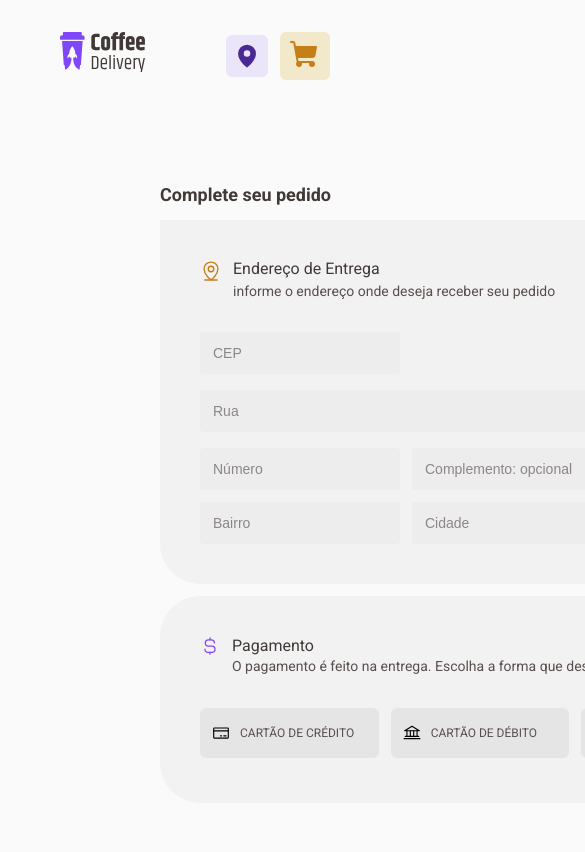
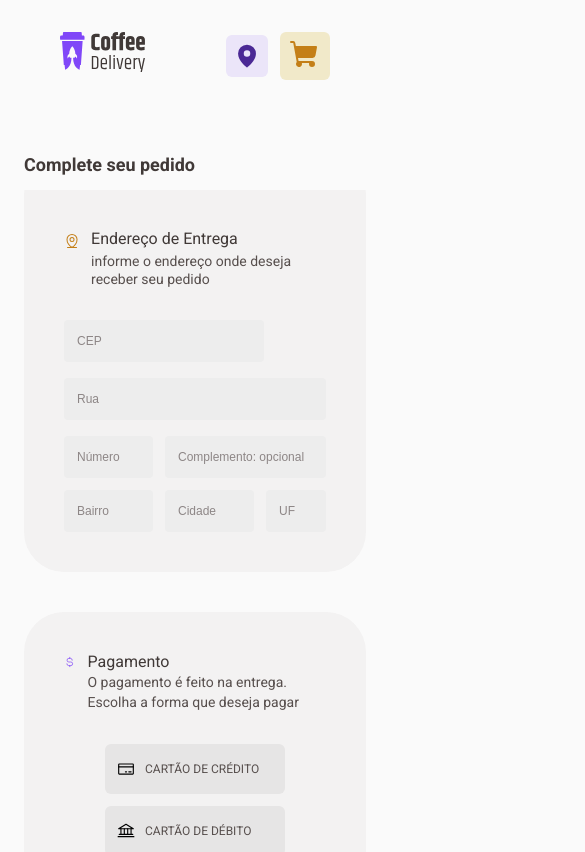
Before and after one commit to Romeusorionaet/Coffee-Delivery, a React (Vite) app: page /checkout in a window 390 px wide. Shown: the top 852 px of the page, 585 px wide, since content can reach past the window. Built offline with nearby package versions, Linux system fonts and the light colour scheme.

Commit message:
responsive checkout - success

```diff
--- a/src/components/Aside/styles.ts
+++ b/src/components/Aside/styles.ts
@@ -4,7 +4,6 @@ export const AsideContainer = styled.aside`
   grid-area: ASIDE;
 
   border-radius: 40px;
-  width: 44.8rem;
 
   color: ${(props) => props.theme['white-500']};
   background-color: ${(props) => props.theme['white-300']};
--- a/src/components/SelectedCoffee/index.tsx
+++ b/src/components/SelectedCoffee/index.tsx
@@ -34,7 +34,7 @@ export function SelectedCoffee() {
                   </div>
 
                   <button onClick={() => removeCoffeeFromCart(item.id)}>
-                    <Trash size={14} /> Remover
+                    <Trash size={14} /> <span>Remover</span>
                   </button>
                 </div>
               </ButtonController>
--- a/src/components/SelectedCoffee/styles.ts
+++ b/src/components/SelectedCoffee/styles.ts
@@ -9,6 +9,7 @@ export const SelectedCoffeecontainer = styled.div`
   > div {
     display: flex;
     gap: 2rem;
+    justify-content: center;
 
     padding-bottom: 2.4rem;
     margin-bottom: 2.4rem;
@@ -19,12 +20,24 @@ export const SelectedCoffeecontainer = styled.div`
       width: 6.4rem;
     }
 
-    span {
-      font-size: 1.6rem;
+    > span {
+      font-size: 1.4rem;
       font-weight: 700;
       font-style: bold;
 
       color: ${(props) => props.theme['gray-300']};
+    }
+  }
+
+  @media (max-width: 700px) {
+    padding: 2.8rem 1rem;
+  }
+
+  @media (max-width: 500px) {
+    > div {
+      img {
+        width: 6rem;
+      }
     }
   }
 `
@@ -92,4 +105,17 @@ export const ButtonController = styled.div`
       background-color: ${(props) => props.theme['gray-100']};
     }
   }
+
+  @media (max-width: 500px) {
+    h3 {
+      font-size: 1.4rem;
+    }
+
+    .wrapper > button {
+      width: 4.5rem;
+      span {
+        display: none;
+      }
+    }
+  }
 `
--- a/src/pages/Checkout/components/PaymentOptions/styles.ts
+++ b/src/pages/Checkout/components/PaymentOptions/styles.ts
@@ -3,8 +3,7 @@ import styled from 'styled-components'
 export const PaymentOptionsContainer = styled.div`
   grid-area: PAYMENT;
 
-  width: 64rem;
-  height: 20.7rem;
+  max-width: 64rem;
 
   padding: 4rem;
   border-radius: 40px;
@@ -54,7 +53,7 @@ export const Options = styled.div`
 
     padding: 1.6rem 1rem;
 
-    width: 18rem;
+    max-width: 18rem;
     height: 5rem;
 
     border: none;
@@ -88,4 +87,13 @@ export const Options = styled.div`
     border: solid 2px ${(props) => props.theme['purple-200']};
     background-color: ${(props) => props.theme['purple-100']};
   }
+
+  @media (max-width: 700px) {
+    flex-wrap: wrap;
+    justify-content: center;
+
+    button {
+      width: 100%;
+    }
+  }
 `
--- a/src/pages/Checkout/index.tsx
+++ b/src/pages/Checkout/index.tsx
@@ -94,8 +94,8 @@ export function Checkout() {
           </div>
         </InputsContainer>
       </form>
+
       <PaymentOptions />
-
       <Aside />
     </CheckoutContainer>
   )
--- a/src/pages/Checkout/styles.ts
+++ b/src/pages/Checkout/styles.ts
@@ -16,7 +16,7 @@ export const CheckoutContainer = styled.div`
     border-radius: 40px;
 
     color: ${(props) => props.theme['white-500']};
-    width: 64rem;
+    max-width: 64rem;
     background-color: ${(props) => props.theme['white-300']};
 
     h1 {
@@ -28,6 +28,26 @@ export const CheckoutContainer = styled.div`
 
       padding-bottom: 1.5rem;
     }
+  }
+
+  @media (max-width: 1400px) {
+    padding: 7.2rem 6rem;
+  }
+
+  @media (max-width: 1200px) {
+    justify-content: center;
+    gap: 4rem;
+
+    grid-template-areas:
+      'FORM'
+      'PAYMENT'
+      'ASIDE';
+  }
+
+  @media (max-width: 700px) {
+    grid-auto-columns: 90%;
+
+    padding: 4.2rem 0.5rem;
   }
 `
 
@@ -99,11 +119,11 @@ export const InputsContainer = styled.div`
   }
 
   > input:first-child {
-    width: 20rem;
+    max-width: 20rem;
   }
 
   > input:nth-child(2) {
-    width: 56rem;
+    max-width: 56rem;
   }
 
   div {
@@ -115,27 +135,34 @@ export const InputsContainer = styled.div`
 
     input:nth-child(1) {
       grid-area: A;
-      width: 20rem;
+      max-width: 20rem;
     }
 
     input:nth-child(2) {
-      width: 34.8rem;
+      max-width: 34.8rem;
       grid-area: B;
     }
 
     input:nth-child(3) {
       grid-area: C;
-      width: 20rem;
+      max-width: 20rem;
     }
 
     input:nth-child(4) {
-      width: 27.6rem;
+      max-width: 27.6rem;
       grid-area: D;
     }
 
     input:nth-child(5) {
-      width: 6rem;
+      max-width: 6rem;
       grid-area: E;
     }
   }
+
+  @media (max-width: 700px) {
+    input {
+      width: 100%;
+      font-size: 1.2rem;
+    }
+  }
 `
--- a/src/pages/Home/componets/Description/styles.ts
+++ b/src/pages/Home/componets/Description/styles.ts
@@ -77,7 +77,7 @@ export const PageDescriptionContainer = styled.div`
 
       h1 {
         line-height: 4.2rem;
-        font-size: clamp(1.8rem, calc(2vw + 1.8rem), 4.8rem);
+        font-size: clamp(1.4rem, calc(2vw + 2rem), 4.8rem);
       }
 
       p {
--- a/src/pages/Success/styles.ts
+++ b/src/pages/Success/styles.ts
@@ -19,6 +19,28 @@ export const SucessContainer = styled.div`
 
       font-size: 2rem;
       font-style: regular;
+    }
+  }
+
+  @media (max-width: 1200px) {
+    margin: 4rem 6rem;
+
+    .text {
+      text-align: center;
+    }
+  }
+
+  @media (max-width: 600px) {
+    margin: 4rem 4rem;
+
+    .text {
+      h1 {
+        font-size: 2.8rem;
+      }
+
+      p {
+        font-size: 1.8rem;
+      }
     }
   }
 `
@@ -65,7 +87,7 @@ export const SectionDescription = styled.section`
       display: flex;
       align-items: center;
       gap: 1.2rem;
-      width: 38rem;
+      max-width: 38rem;
 
       p {
         font-size: 1.6rem;
@@ -74,4 +96,40 @@ export const SectionDescription = styled.section`
       }
     }
   }
+
+  @media (max-width: 1200px) {
+    > div {
+      height: 65vh;
+
+      display: flex;
+      flex-direction: column;
+      gap: 6rem;
+      align-items: center;
+
+      img {
+        max-width: 50rem;
+      }
+    }
+  }
+
+  @media (max-width: 600px) {
+    > div {
+      justify-content: start;
+
+      img {
+        max-width: 30rem;
+      }
+    }
+
+    .background {
+      max-width: 100%;
+    }
+    .wrapper {
+      padding: 1rem;
+
+      div p {
+        font-size: 1.4rem;
+      }
+    }
+  }
 `
--- a/src/styles/global.ts
+++ b/src/styles/global.ts
@@ -26,6 +26,10 @@ export const GlobalStyle = createGlobalStyle`
         font-weight: 400;
     }
 
+    .hidden {
+        display: none;
+    }
+
     .scrollbar::-webkit-scrollbar {
         width: 4px;
     }
```
